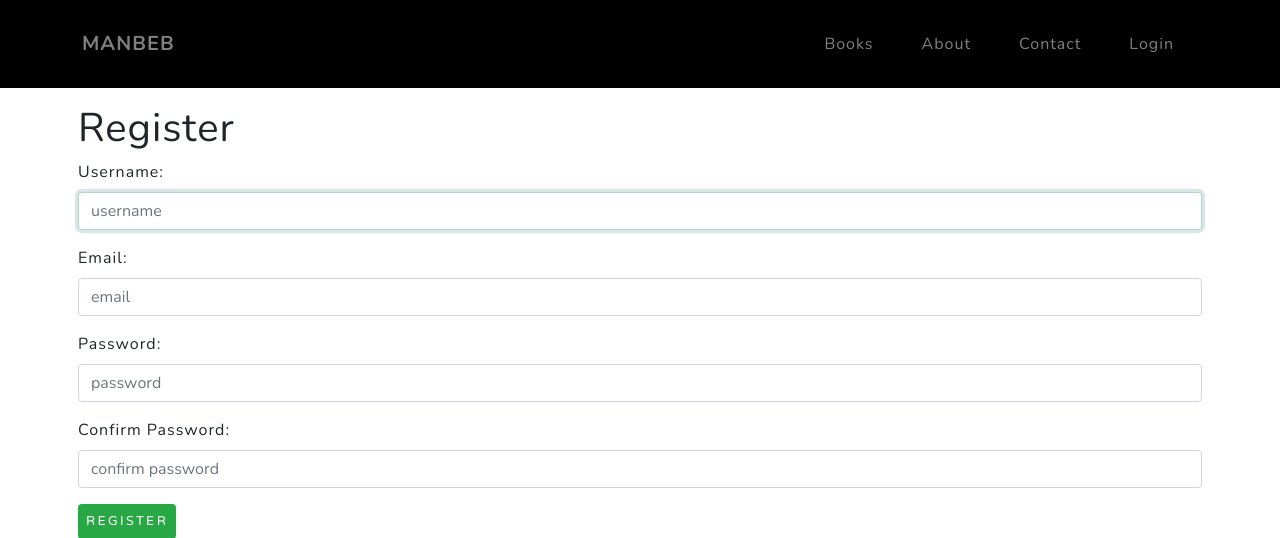
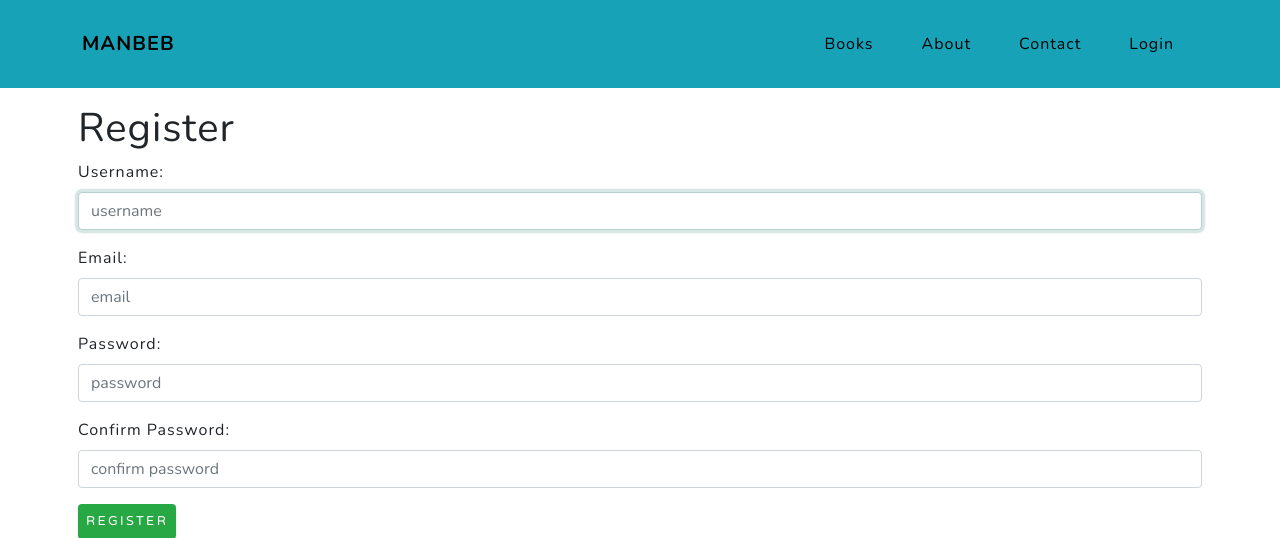
Before and after one commit to faru-5/manbeb, a Django app: page /auth/register in a window 1280 px wide. Shown: the top 538 px of the page. Run offline with Django 3.2, Linux system fonts and the light colour scheme; some libraries are stand-ins or nearby versions.

Commit message:
nav looks good

```diff
--- a/app/templates/base.html
+++ b/app/templates/base.html
@@ -20,23 +20,23 @@
     </head>
     <body id="page-top">
         <!-- Navigation-->
-        <nav class="navbar navbar-expand-lg navbar-light bg-black fixed-top" id="mainNav">
+        <nav class="navbar navbar-expand-lg navbar-light bg-info fixed-top" id="mainNav">
             <div class="container">
-                <a class="navbar-brand js-scroll-trigger " href="/">MANBEB</a>
+                <a class="navbar-brand js-scroll-trigger text-black" href="/">MANBEB</a>
                 <button class="navbar-toggler navbar-toggler-right" type="button" data-toggle="collapse" data-target="#navbarResponsive" aria-controls="navbarResponsive" aria-expanded="false" aria-label="Toggle navigation">
-                    Menu
+                    <i class="fa fa-book"></i> Menu
                     <i class="fas fa-bars"></i>
                 </button>
                 <div class="collapse navbar-collapse" id="navbarResponsive">
                     <ul class="navbar-nav ml-auto">
-                        <li class="nav-item"><a class="nav-link js-scroll-trigger" href="/#books">Books</a></li>
-                        <li class="nav-item"><a class="nav-link js-scroll-trigger" href="#about">About</a></li>
-                        <li class="nav-item"><a class="nav-link js-scroll-trigger" href="#signup">Contact</a></li>
+                        <li class="nav-item"><a class="nav-link text-black js-scroll-trigger" href="/#books">Books</a></li>
+                        <li class="nav-item"><a class="nav-link text-black js-scroll-trigger" href="#about">About</a></li>
+                        <li class="nav-item"><a class="nav-link text-black js-scroll-trigger" href="#signup">Contact</a></li>
 
                         {% if user.is_authenticated %}
-                            <li class="nav-item"><a class="nav-link js-scroll-trigger" href="{% url 'logout' %}">Logout </a></li>
+                            <li class="nav-item"><a class="nav-link  text-black js-scroll-trigger" href="{% url 'logout' %}">Logout </a></li>
                         {% else %}
-                            <li class="nav-item"><a class="nav-link js-scroll-trigger" href="{% url 'login' %}">Login </a></li>
+                            <li class="nav-item"><a class="nav-link text-black js-scroll-trigger" href="{% url 'login' %}">Login </a></li>
                         {% endif %}
 
                     </ul>
```
